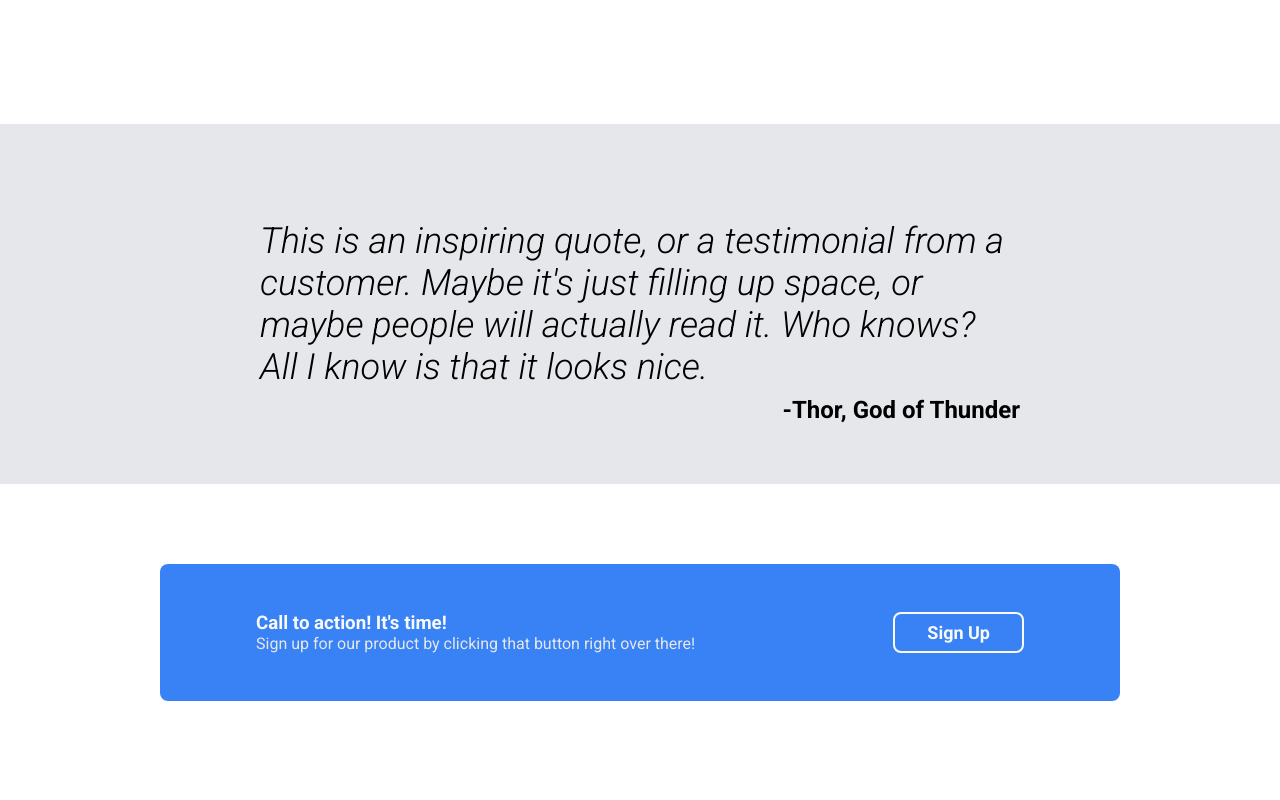
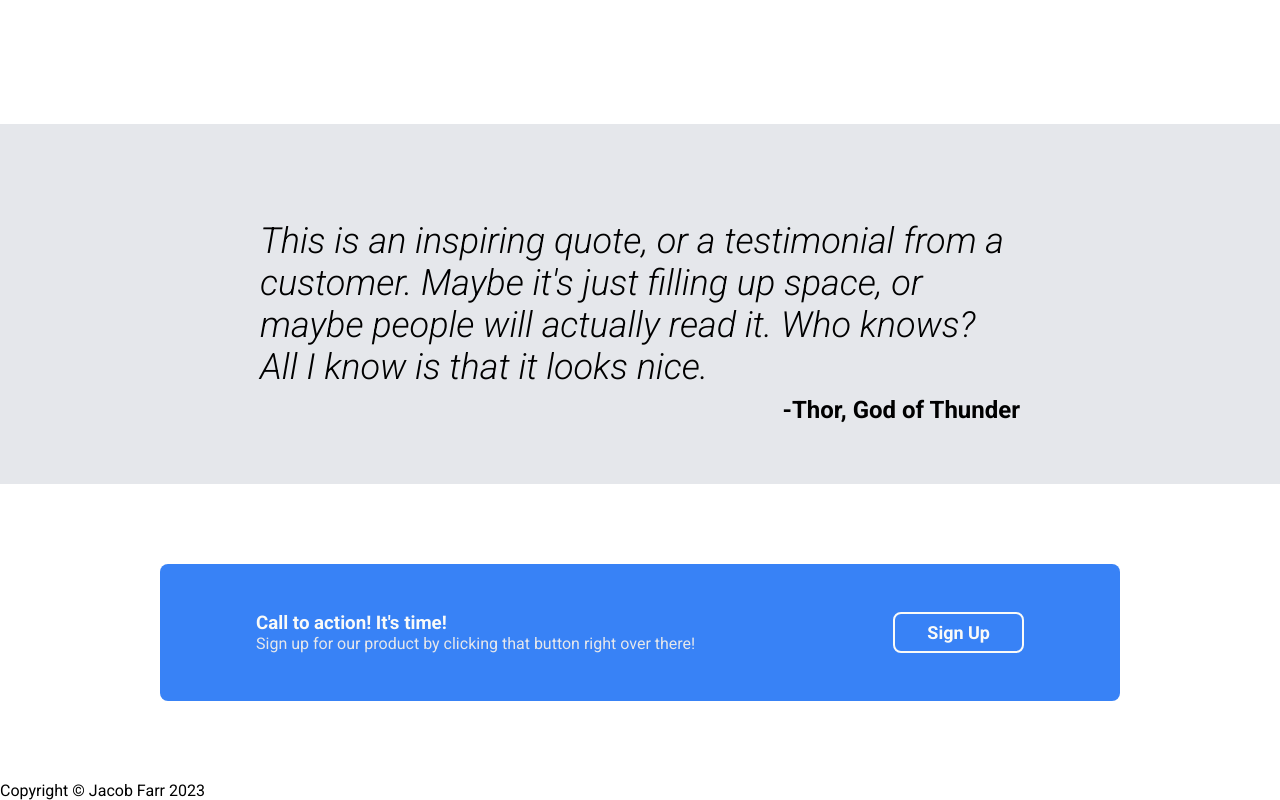
Before and after one commit to JMFarr/odin-landing-page, a plain HTML site: page index.html in a window 1280 px wide. Shown: the part 804-1604 px from the top of the page. Drawn offline with Linux system fonts and the light colour scheme.

Commit message:
Add footer section

```diff
--- a/index.html
+++ b/index.html
@@ -75,5 +75,11 @@
             <button class="cta-button">Sign Up</button>
         </div>
     </div>
+
+    <footer>
+        <div class="footer-content">
+            Copyright &#169; Jacob Farr 2023
+        </div>
+    </footer>
 </body>
 </html>
```
